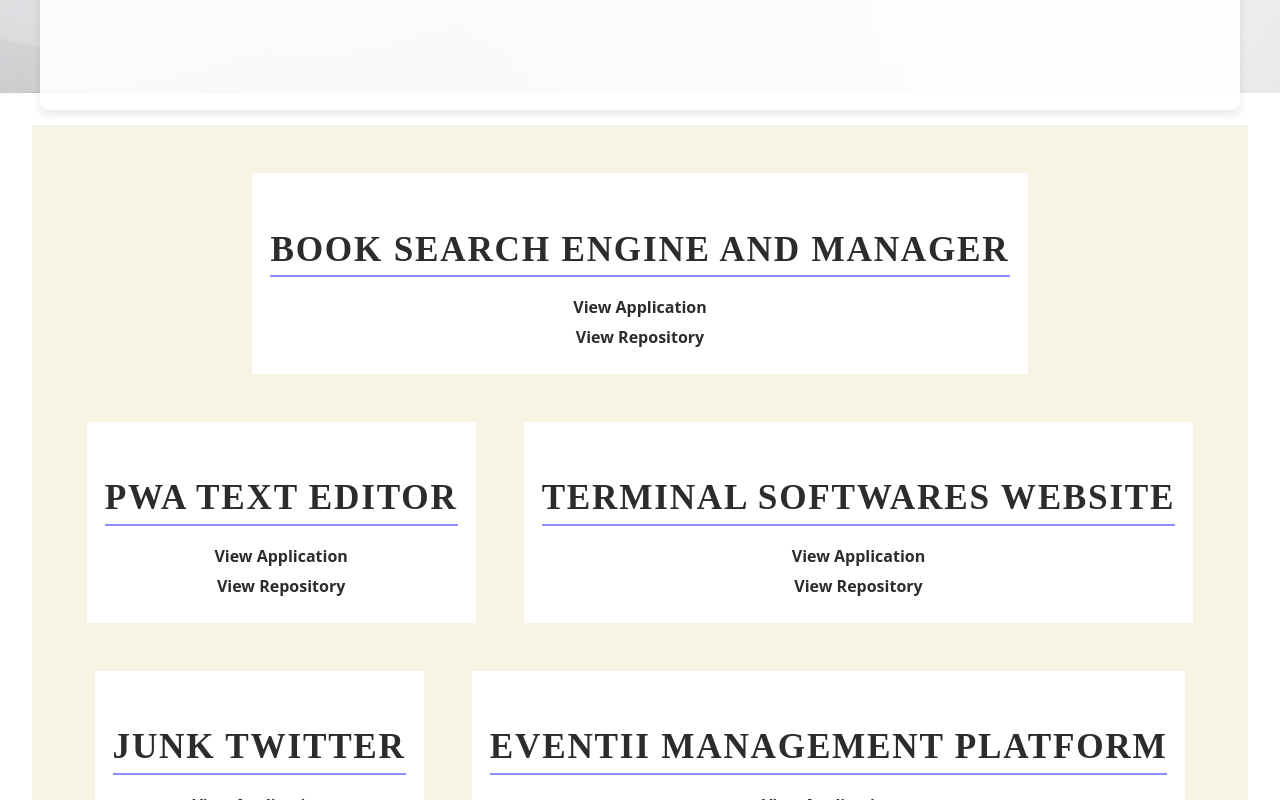
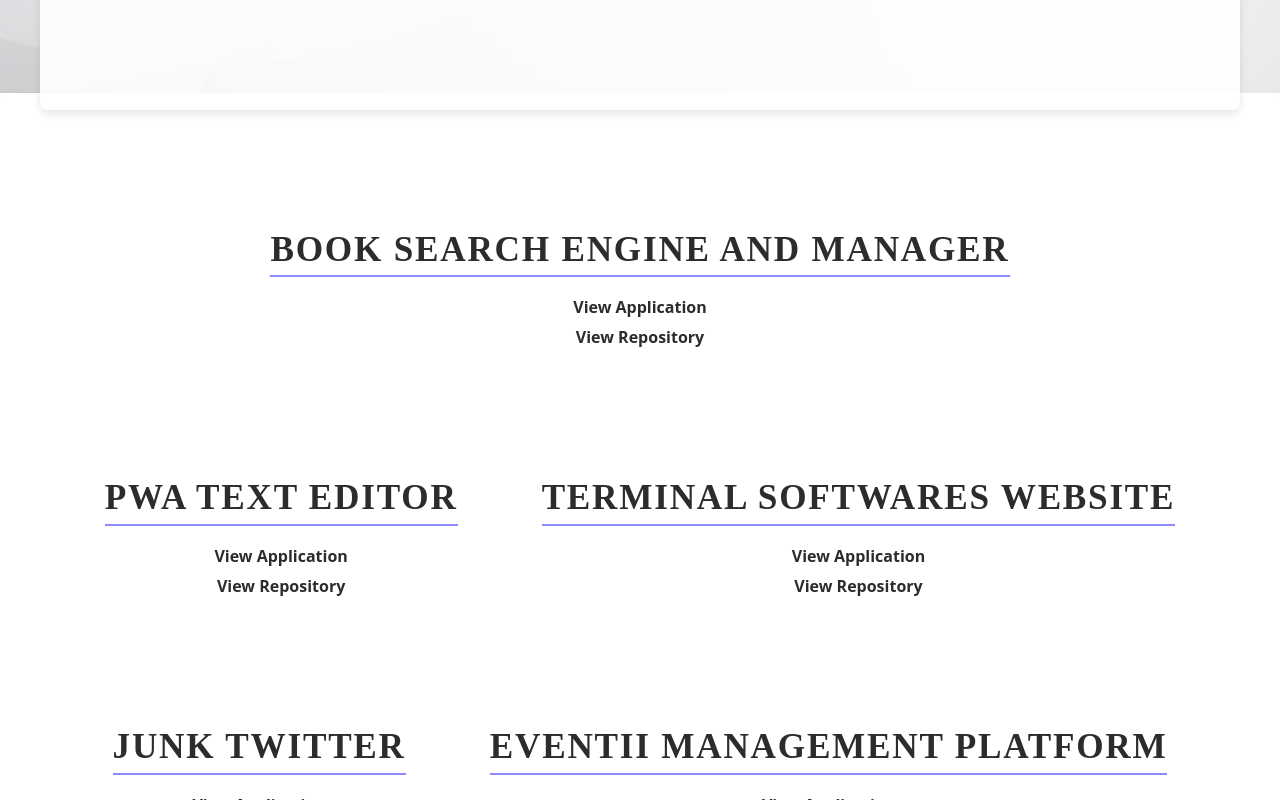
Before and after one commit to yahm0/AMN-REACT.JS-Portfolio, a React (Create React App) app: page /portfolio in a window 1280 px wide. Shown: the part 760-1560 px from the top of the page. Built offline with nearby package versions, Linux system fonts and the light colour scheme.

Commit message:
added responsive design.

```diff
--- a/src/styles/Portfolio.css
+++ b/src/styles/Portfolio.css
@@ -6,5 +6,5 @@
   justify-content: center;
   gap: 1rem;
   padding: 2rem;
-  background-color: #f8f4e3;
+  background-color: #ffffff;
 }
```
